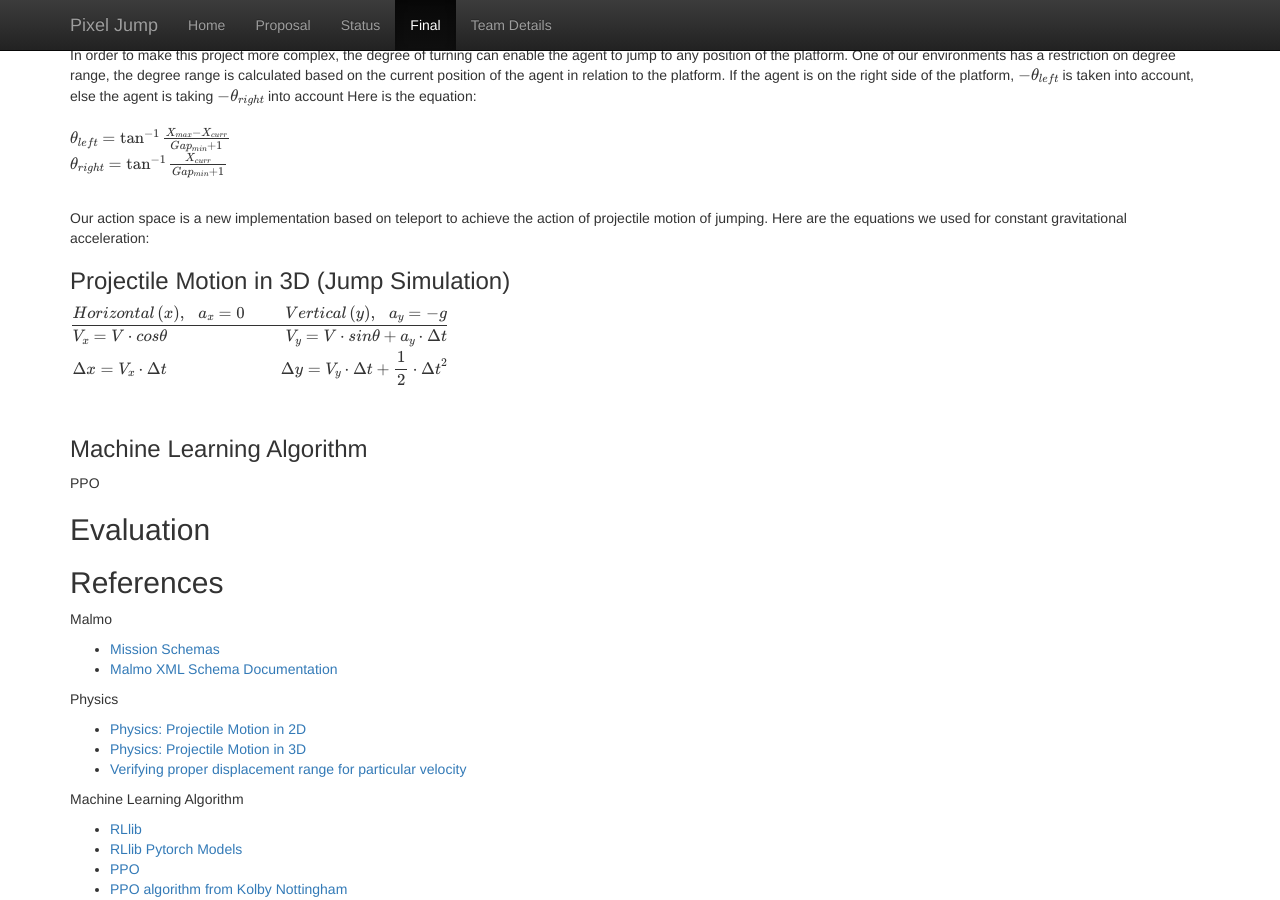
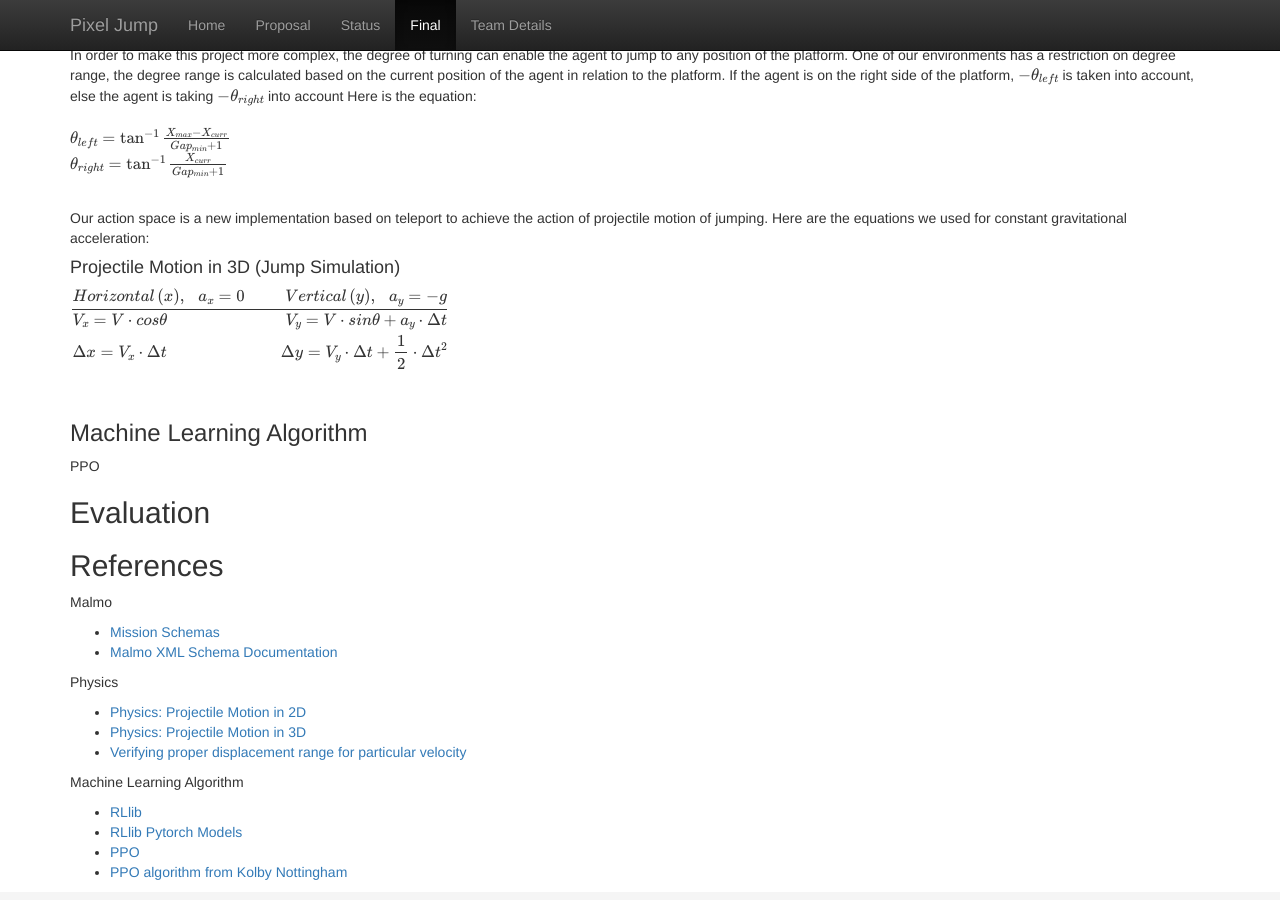
Before and after one commit to bikaylee/Jump-Jump, a Jekyll site: the page built from docs/final.md, in a window 1280 px wide and 900 px high, scrolled down 1429 px. Built offline with Jekyll 4.4.1, drawn with Linux system fonts in a browser that asks for light colours; formulas are drawn with MathJax 3.

Commit message:
Update final.md

```diff
--- a/docs/final.md
+++ b/docs/final.md
@@ -56,7 +56,7 @@
 Our action space is a new implementation based on teleport to achieve the action of projectile motion of jumping. Here are the equations we used for constant gravitational acceleration: <br>
 
 
-### Projectile Motion in 3D (Jump Simulation)
+#### Projectile Motion in 3D (Jump Simulation)
 $$
 \begin{align}
 &Horizontal\,(x), \,\,\,\,a_x = 0\,  &Vertical\,(y), \,\,\,\,a_y = -g \\ \hline
```
